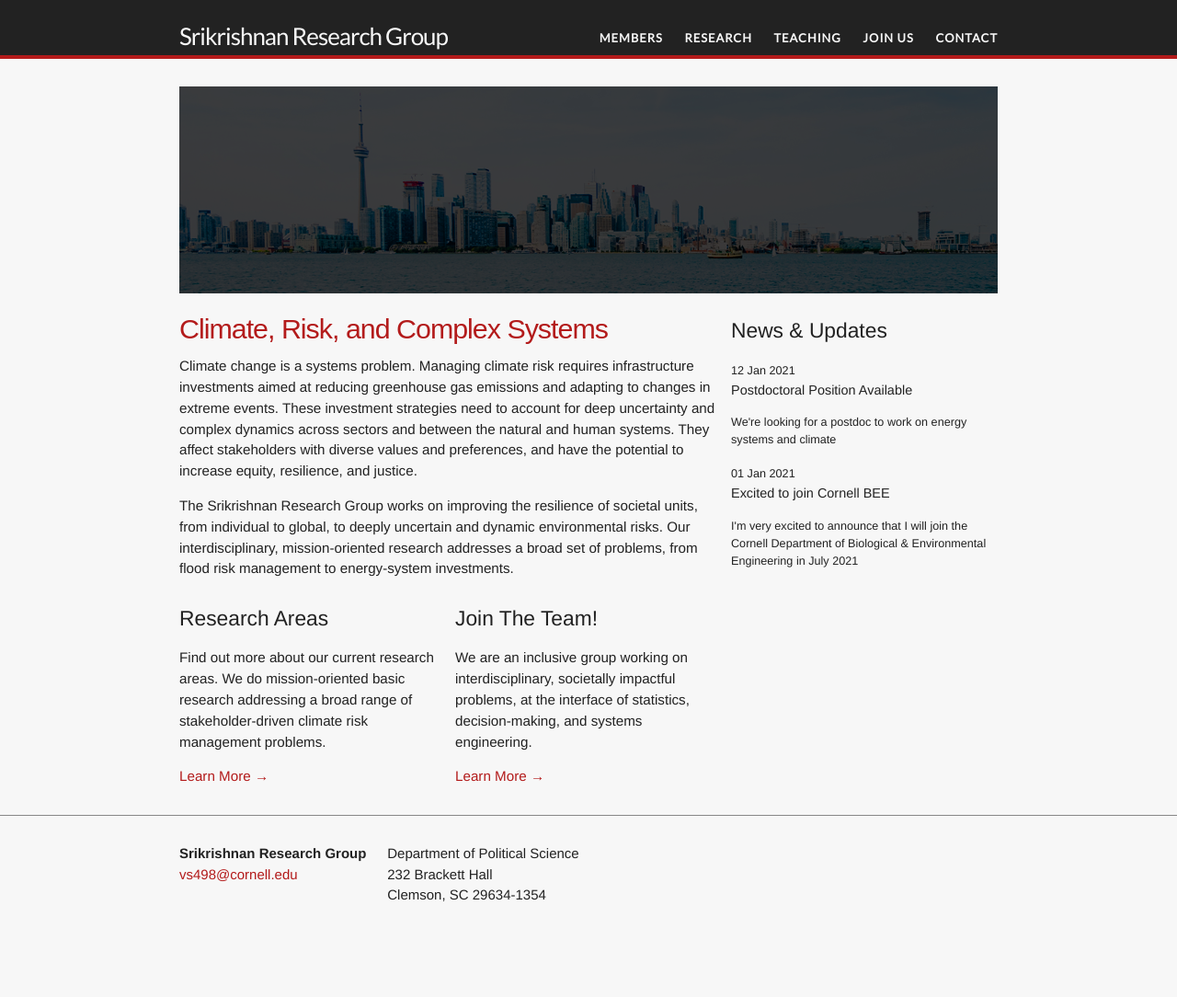
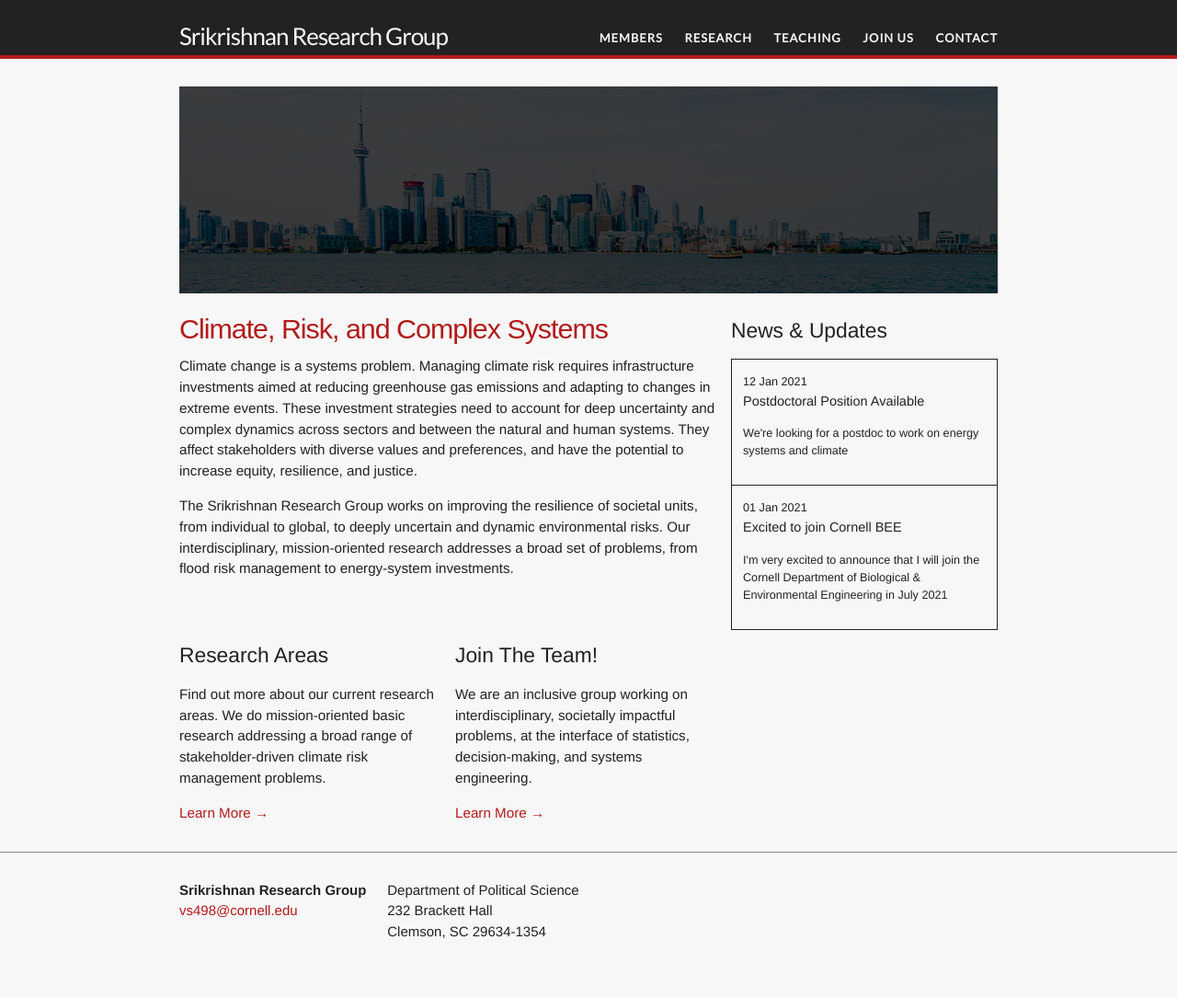
Before and after one commit to svmiller/svmiller.github.io, a Jekyll site: the page built from index.html, in a window 1280 px wide. Shown: the whole page at 92% size. Built offline with Jekyll 4.4.1, drawn with Linux system fonts in a browser that asks for light colours; nearby versions of some CDN libraries; some web fonts are replaced; before the commit the page ends 1045 px from its top, so only the background shows below that.

Commit message:
make news cards list items

```diff
--- a/index.html
+++ b/index.html
@@ -40,12 +40,12 @@ layout: default
 			<ul>
 			{% for post in site.tags.news limit:4 %}
       {% if post.category != "album" %}
-      <a href="{{ post.url }}">
+      <li><a href="{{ post.url }}">
 				<small
             style:"text-align: right">{{ post.date | date_to_string }}</small>
         <h4>{{ post.title }}</h4>
         <p>{{ post.subtitle }}</p>
-      </a>
+      </a></li>
       {% endif %}
       {% endfor %}
 		</ul>
```
